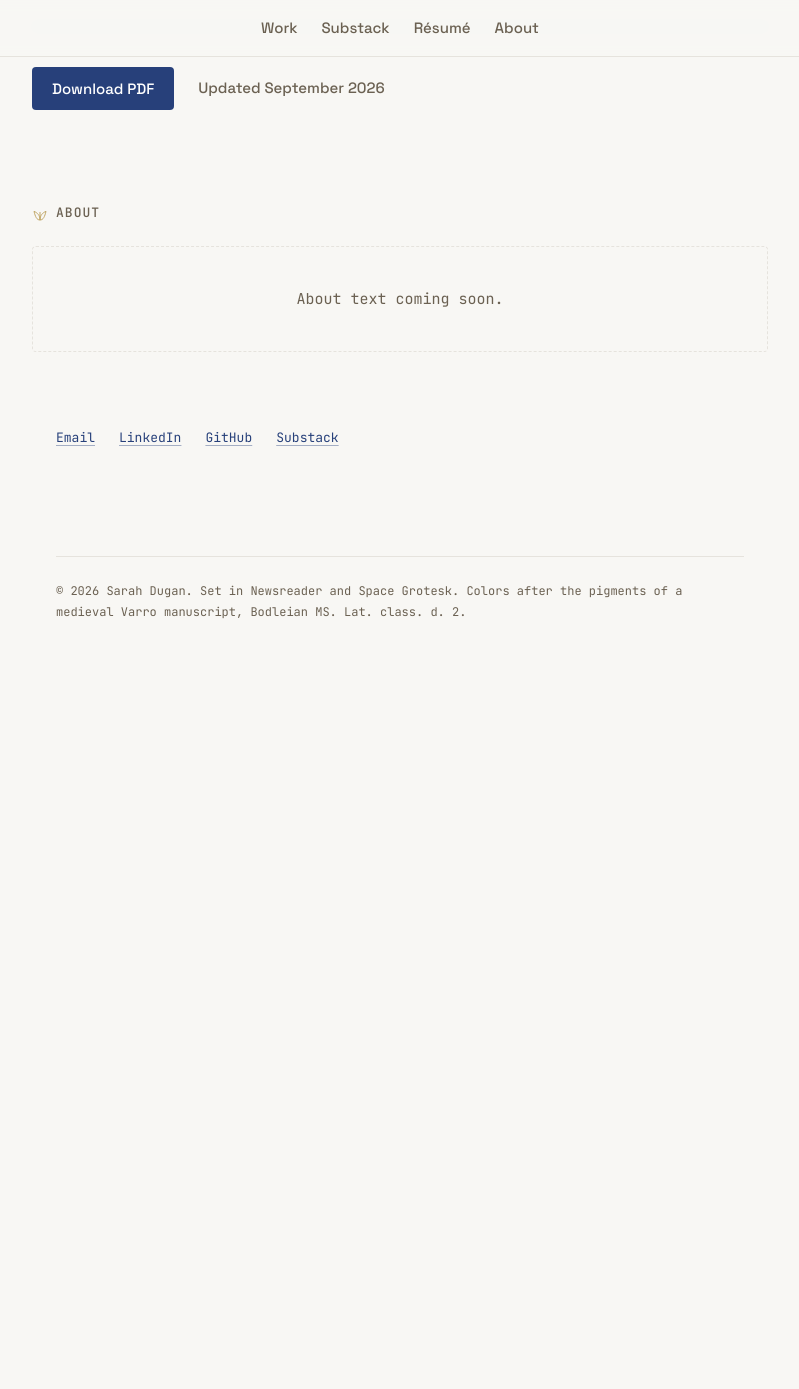
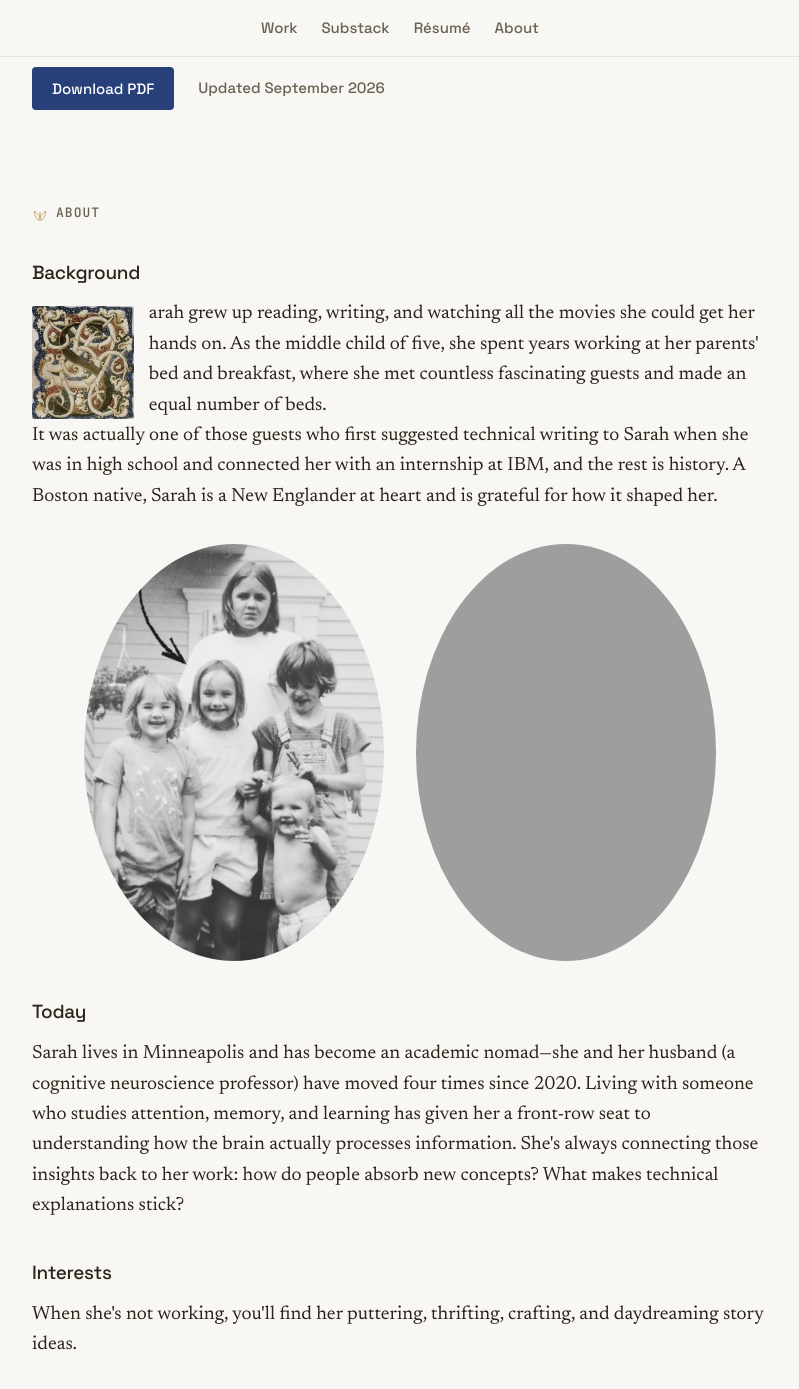
Before and after one commit to scrivera-dugan/site, a Jekyll site: the page built from index.md, in a window 1280 px wide and 1400 px high, scrolled down 5481 px. Shown: the top 1389 px of the window, without its empty margins (240-1039 px from the left). Built offline with Jekyll 4.4.1, drawn with Linux system fonts in a browser that asks for light colours; before the commit the page ends 6167 px from its top, so only the background shows below that; some of the changed text lies outside the part shown.

Commit message:
Restore About section text from the previous about-me.md
Brings back the exact copy, photos, and illuminated initial from the
last live version of the standalone About page, now living in the
single-page site's About section instead of a placeholder.

Co-Authored-By: Claude Sonnet 5 <noreply@anthropic.com>

```diff
--- a/index.md
+++ b/index.md
@@ -89,5 +89,24 @@ title: Home
 
 <section class="block" id="about" aria-labelledby="about-h">
 <h2 class="label section-label" id="about-h"><svg class="leaf-icon" viewBox="0 0 24 24" fill="none" stroke="currentColor" stroke-width="1.5" aria-hidden="true"><path d="M12 21c0-7 4-11 9-13-2 8-4 13-9 13Z"/><path d="M12 21c0-7-4-11-9-13 2 8 4 13 9 13Z"/><path d="M12 21V9"/></svg>About</h2>
-<div class="about-placeholder">About text coming soon.</div>
+<h3>Background</h3>
+
+<img class="initial" src="{{ '/images/initial-s.jpg' | relative_url }}" alt="" aria-hidden="true"><span class="visually-hidden">S</span>arah grew up reading, writing, and watching all the movies she could get her hands on. As the middle child of five, she spent years working at her parents' bed and breakfast, where she met countless fascinating guests and made an equal number of beds.
+
+<p>It was actually one of those guests who first suggested technical writing to Sarah when she was in high school and connected her with an internship at IBM, and the rest is history. A Boston native, Sarah is a New Englander at heart and is grateful for how it shaped her.</p>
+
+<div style="display: flex; justify-content: center; gap: 2rem; margin: 2rem 0; flex-wrap: wrap;">
+    <img src="{{ '/images/family.png' | relative_url }}" alt="Family photo" style="max-width: 300px; border-radius: 50%; box-shadow: 0 4px 12px rgba(0, 0, 0, 0.1);">
+    <img src="{{ '/images/s&b.png' | relative_url }}" alt="Sarah and Brian" style="max-width: 300px; border-radius: 50%; box-shadow: 0 4px 12px rgba(0, 0, 0, 0.1);">
+</div>
+
+<h3>Today</h3>
+
+<p>Sarah lives in Minneapolis and has become an academic nomad—she and her husband (a cognitive neuroscience professor) have moved four times since 2020. Living with someone who studies attention, memory, and learning has given her a front-row seat to understanding how the brain actually processes information. She's always connecting those insights back to her work: how do people absorb new concepts? What makes technical explanations stick?</p>
+
+<h3>Interests</h3>
+
+<p>When she's not working, you'll find her puttering, thrifting, crafting, and daydreaming story ideas.</p>
+
+<p class="credit">Initial S from Varro, <em>De re rustica</em>, <a href="https://digital.bodleian.ox.ac.uk/objects/e2c7b068-4180-48a9-95a9-d0fa21109bdb/">MS. Lat. class. d. 2</a>, fol. 1r. Image: Bodleian Libraries, University of Oxford. <a href="https://creativecommons.org/licenses/by-nc/4.0/">CC BY-NC 4.0</a>.</p>
 </section>
--- a/styles.css
+++ b/styles.css
@@ -598,6 +598,21 @@ pre code {
     font-size: var(--size-15);
 }
 
+.initial {
+    float: left;
+    width: 6.4rem;
+    height: auto;
+    margin: 0.4rem 0.9rem 0.1rem 0;
+    border-radius: 2px;
+}
+
+.credit {
+    clear: both;
+    margin-top: var(--space-xl);
+    font-size: var(--size-15);
+    color: var(--color-text-secondary);
+}
+
 /* ========================================
    Resume (generated from _data/resume.yml)
    ======================================== */
```
